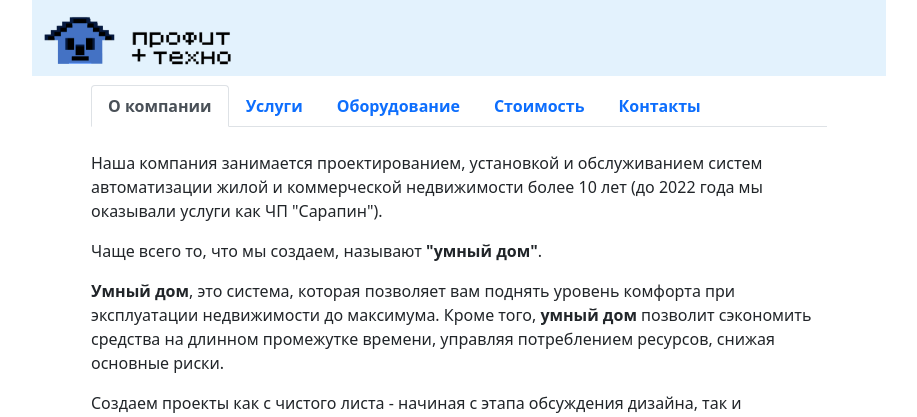
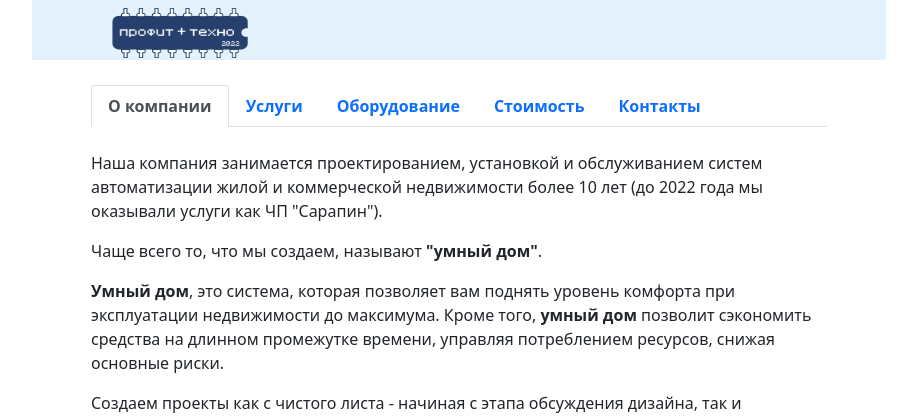
Before and after one commit to TatyanaFilimonova/ppt, a PHP site: page /index.html in a window 1280 px wide. Shown: the top 417 px of the page, without its empty margins (181-1098 px from the left). Run offline with PHP 8.4, Linux system fonts and the light colour scheme.

Commit message:
Redisign header with new brand look

```diff
--- a/index.css
+++ b/index.css
@@ -3,9 +3,17 @@
 }
 
 .smallLogo {
-    width: 200px;
-    height: 60px;
+    width: 50px;
+    height: 50px;
 }
+
+.brandName {
+    width: 150px;
+    height: 50px;
+    justify-self: start;
+    margin-left: 1em;
+}
+
 
 .logoText {
     font: 50px "Century Gothic", Futura, sans-serif;
@@ -13,6 +21,43 @@
     color: rgba(13,110,253,255);
     text-shadow: 2px 2px 2px rgba(0,0,0,0.7);
 }
+
+.navbar__flex {
+    margin: 0 auto;
+    background-color: #e3f2fd;
+    display: flex;
+    flex-direction: row;
+
+}
+
+@media (min-width: 992px) {
+    .navbar__flex {
+        height: 60px;
+        display: grid;
+    }
+}
+
+@media (min-width: 992px) {
+    .brandName {
+       align-self: start;
+       margin-left: 5em;
+    }
+}
+
+.navbarMenu{
+    border: 3px solid gray;
+    width: fit-content;
+    border-radius: 10px;
+    margin: 1em 1em 1em 1em;
+    justify-self: end;
+    padding: 1em;
+
+}
+
+.menuItem:hover .menuItem:active{
+    text-shadow: 1px 1px 1px rgba(0,0,0,0.7);
+}
+
 
 .logoContainer{
     margin-left: 7px;
@@ -26,3 +71,7 @@
     justify-content: start;
     align-content: space-evenly;
 }
+
+.toggler__right {
+    margin-right: 10px;
+}
--- a/index.html
+++ b/index.html
@@ -12,9 +12,10 @@
 </head>
 <body>
 
-<nav class="navbar navbar-expand-lg navbar-light fixed-top col-12 col-xl-8" style="margin: 0 auto;  background-color: #e3f2fd;">
-        <img class="smallLogo" src="img/logo.png">
-        <button class="navbar-toggler"
+<nav class="navbar navbar-expand-lg navbar-light fixed-top col-12 col-xl-8 navbar__flex" >
+        <img class="brandName" src="img/logo.png">
+
+        <button class="navbar-toggler toggler__right"
                 type="button"
                 data-bs-toggle="collapse"
                 data-bs-target="#navbarSupportedContent"
@@ -24,21 +25,21 @@
             <span class="navbar-toggler-icon"></span>
         </button>
         <div class="collapse navbar-collapse fade" id="navbarSupportedContent">
-            <ul class="navbar-nav me-auto mb-2 mb-xl-0" role="tablist" style="margin-left: 10px">
+            <ul class="navbar-nav me-auto mb-2 mb-xl-0 navbarMenu" role="tablist">
                 <li class="nav-item">
-                    <a class="nav-link" href="#" onClick="document.getElementById('about-us-tab').click()" >О компании</a>
+                    <a class="nav-link menuItem" href="#" onClick="clickMenuItem('about-us-tab')">О компании</a>
                 </li>
                 <li class="nav-item">
-                    <a class="nav-link" href="#" onClick="document.getElementById('what-we-do-tab').click()">Услуги</a>
+                    <a class="nav-link menuItem" href="#" onClick="clickMenuItem('what-we-do-tab')">Услуги</a>
                 </li>
                 <li class="nav-item">
-                    <a class="nav-link" href="#" onClick="document.getElementById('what-we-use-tab').click()">Оборудование</a>
+                    <a class="nav-link menuItem" href="#" onClick="clickMenuItem('what-we-use-tab')">Оборудование</a>
                 </li>
                 <li class="nav-item">
-                    <a class="nav-link" href="#" onClick="document.getElementById('budget-tab').click()">Стоимость</a>
+                    <a class="nav-link menuItem" href="#" onClick="clickMenuItem('budget-tab')">Стоимость</a>
                 </li>
                 <li class="nav-item">
-                    <a class="nav-link" href="#" onClick="document.getElementById('contact-tab').click()">Контакты</a>
+                    <a class="nav-link menuItem" href="#" onClick="clickMenuItem('contact-tab')">Контакты</a>
                 </li>
 
             </ul>
@@ -468,7 +469,13 @@
             </div>
     </div>
     </main>
+<script>
+    function clickMenuItem(toggle_area){
+        document.getElementById(toggle_area).click();
+        document.querySelector(".toggler__right").click();
+    }
 
+</script>
 
 <!-- Optional JavaScript; choose one of the two! -->
 
```
Also changed, not shown: img/brand name.png (added), img/house.png (added), img/logo.png, img/Рисунок3 (5).png (added).
